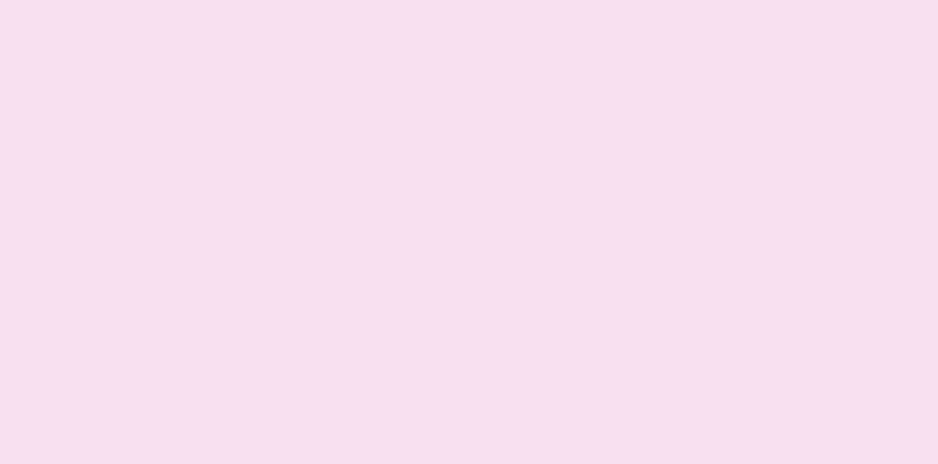
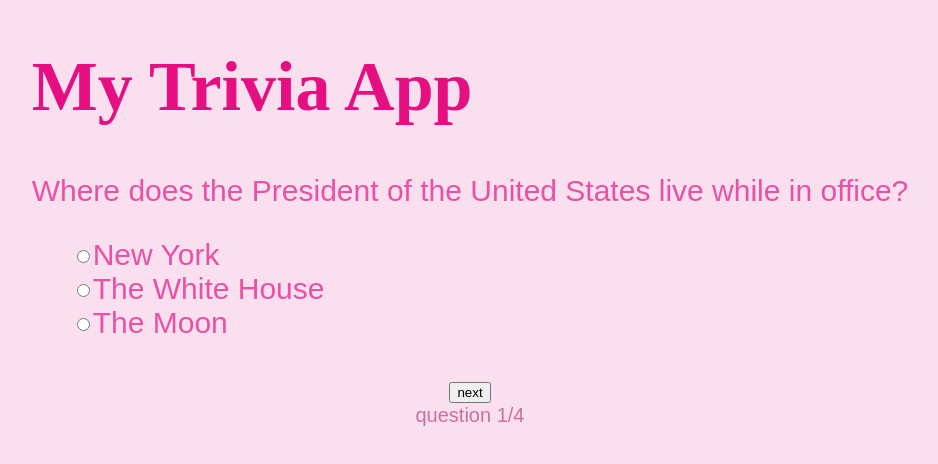
Before and after one commit to Maya-Israeli/trivia-app, a React (Create React App) app: page /questions in a window 1280 px wide. Before the commit this address had no page. Shown: the top 464 px of the page, without its empty margins (170-1108 px from the left). Built offline with nearby package versions, Linux system fonts and the light colour scheme.

Commit message:
add redux packages & fix code review

```diff
--- a/package.json
+++ b/package.json
@@ -3,6 +3,7 @@
   "version": "0.1.0",
   "private": true,
   "dependencies": {
+    "@reduxjs/toolkit": "^1.6.2",
     "@testing-library/jest-dom": "^5.15.0",
     "@testing-library/react": "^11.2.7",
     "@testing-library/user-event": "^12.8.3",
@@ -10,8 +11,10 @@
     "@types/node": "^12.20.37",
     "@types/react": "^17.0.36",
     "@types/react-dom": "^17.0.11",
+    "@types/react-redux": "^7.1.20",
     "react": "^17.0.2",
     "react-dom": "^17.0.2",
+    "react-redux": "^7.2.6",
     "react-router-dom": "^6.0.2",
     "react-scripts": "4.0.3",
     "typescript": "^4.5.2",
--- a/src/App.tsx
+++ b/src/App.tsx
@@ -1,8 +1,8 @@
 import React, { useEffect, useState } from 'react';
 import './App.css';
-import Content from './components/Content'
-import Summary from './components/Summary'
-import {IQuestion} from './models/IQuestion';
+import Content from './components/Content';
+import Summary from './components/Summary';
+import { IQuestion } from './models/IQuestion';
 
 const App: React.FC<{}> = ({}) => {
   const [loadJson, setLoadJson] = useState(false);
@@ -11,41 +11,51 @@ const App: React.FC<{}> = ({}) => {
   const [numOfCorrectAnswer, setNumOfCorrectAnswer] = useState(0);
 
   const nextQuestion = (answerChoosed: number) => {
-    if(questions[currentQuestion].correct === answerChoosed){
-      setNumOfCorrectAnswer(numOfCorrectAnswer+1);
+    if (questions[currentQuestion].correct === answerChoosed) {
+      setNumOfCorrectAnswer(numOfCorrectAnswer + 1);
     }
-    setCurrentQuestion(currentQuestion+1);
-  }
+    setCurrentQuestion(currentQuestion + 1);
+  };
 
   useEffect(() => {
     fetch('questions.json')
-    .then((response) => response.json())
-    .then(data => setQuestions(data.questions));
+      .then((response) => response.json())
+      .then((data) => setQuestions(data.questions));
     setLoadJson(true);
-  }, [])
-
+  }, []);
 
   const tryAgain = () => {
     setCurrentQuestion(0);
     setNumOfCorrectAnswer(0);
-  }
+  };
 
   const WhichPage: React.FC = () => {
-    if (currentQuestion < questions.length){
-      return <Content questionList={questions} currentQuestion={currentQuestion} nextQuestion={nextQuestion}/>;
+    if (currentQuestion < questions.length) {
+      return (
+        <Content
+          questionList={questions}
+          currentQuestion={currentQuestion}
+          nextQuestion={nextQuestion}
+        />
+      );
+    } else {
+      return (
+        <Summary
+          numOfQuestions={questions.length}
+          numOfCorrectAnswer={numOfCorrectAnswer}
+          tryAgain={tryAgain}
+        />
+      );
     }
-    else{
-      return <Summary numOfQuestions={questions.length} numOfCorrectAnswer={numOfCorrectAnswer} tryAgain={tryAgain}/>;
-    }
-  }
+  };
 
-  return (
-    loadJson ?
-    <div className="App">
-      <WhichPage/>
+  return loadJson ? (
+    <div className='App'>
+      <WhichPage />
     </div>
-    : <p> LOADING.... </p>
+  ) : (
+    <p> LOADING.... </p>
   );
-}
+};
 
 export default App;
--- /dev/null
+++ b/src/components/About.tsx
@@ -0,0 +1,18 @@
+import React from 'react';
+import { Link } from 'react-router-dom';
+
+const About: React.FC<{}> = () => {
+  return (
+    <div>
+      <div>
+        <p>This is about page</p>
+      </div>
+
+      <div>
+        <Link to='questions'>Start Game</Link>
+      </div>
+    </div>
+  );
+};
+
+export default About;
--- a/src/components/Content.css
+++ b/src/components/Content.css
@@ -4,13 +4,13 @@ header{
     color:rgb(230, 15, 129)
 }
 
-#question{
+.question{
     text-align: center;
     font-size: 30px;
     color:rgba(223, 13, 129, 0.678);
 }
 
-#progressBar {
+.progressBar {
     text-align: center;
     font-size: 20px;
     color:rgba(182, 59, 127, 0.678);
--- a/src/components/Content.tsx
+++ b/src/components/Content.tsx
@@ -1,14 +1,13 @@
 import React from 'react';
 import { IQuestion } from '../models/IQuestion';
-import ProgressBar from './ProgressBar'
-import Question from './Question'
+import ProgressBar from './ProgressBar';
+import Question from './Question';
 import './Content.css';
 
-
-interface IProps{
-    questionList: IQuestion[];
-    currentQuestion: number;
-    nextQuestion: Function;
+interface IProps {
+  questionList: IQuestion[];
+  currentQuestion: number;
+  nextQuestion: (answerChoosed: number) => void;
 }
 
 const Content: React.FC<IProps> = (props: IProps) => {
@@ -18,15 +17,22 @@ const Content: React.FC<IProps> = (props: IProps) => {
         <h1>My Trivia App</h1>
       </header>
 
-      <div id="question">
-        <Question questionList={props.questionList} currentQuestion={props.currentQuestion} nextQuestion={props.nextQuestion}/>
+      <div className="question">
+        <Question
+          questionList={props.questionList}
+          currentQuestion={props.currentQuestion}
+          nextQuestion={props.nextQuestion}
+        />
       </div>
 
-      <div id="progressBar">
-        <ProgressBar currentQuestion={props.currentQuestion} totalQuestions={props.questionList.length}/>
+      <div className="progressBar">
+        <ProgressBar
+          currentQuestion={props.currentQuestion}
+          totalQuestions={props.questionList.length}
+        />
       </div>
     </div>
   );
-}
+};
 
 export default Content;
--- a/src/components/PossibleAnswer.tsx
+++ b/src/components/PossibleAnswer.tsx
@@ -1,25 +1,23 @@
 import React from 'react';
 import './PosibleAnswer.css';
 
-
-interface IProps{
+interface IProps {
   answer: string;
-    nextQuestion: Function;
+  nextQuestion: (answerChoosed: number) => void;
   currentQuestion: number;
   answerIndex: number;
 }
 
 const PossibleAnswer: React.FC<IProps> = (props: IProps) => {
-
   const handleClick = () => {
     props.nextQuestion(props.answerIndex);
-    }
+  };
   return (
     <li>
-        <input type="radio" id="{answerIndex}" name="answer" onClick={handleClick}/>
-        <label htmlFor="{answerIndex}" onClick={handleClick}>{props.answer}</label>
+      <input type='radio' name='answer' onClick={handleClick} />
+      <label onClick={handleClick}>{props.answer}</label>
     </li>
   );
-}
+};
 
 export default PossibleAnswer;
--- a/src/components/ProgressBar.tsx
+++ b/src/components/ProgressBar.tsx
@@ -1,16 +1,16 @@
 import React from 'react';
 
-interface IProps{
-    currentQuestion: number
-    totalQuestions: number
+interface IProps {
+  currentQuestion: number;
+  totalQuestions: number;
 }
 
-const ProgressBar: React.FC<IProps> = (props: IProps) => {
+const ProgressBar: React.FC<IProps> = ({ currentQuestion, totalQuestions }) => {
   return (
     <div>
-        question {props.currentQuestion+1}/{props.totalQuestions}
+      question {currentQuestion + 1}/{totalQuestions}
     </div>
   );
-}
+};
 
 export default ProgressBar;
--- a/src/components/Question.tsx
+++ b/src/components/Question.tsx
@@ -1,22 +1,31 @@
 import React from 'react';
 import { IQuestion } from '../models/IQuestion';
-import PossibleAnswer from './PossibleAnswer'
+import PossibleAnswer from './PossibleAnswer';
 
-interface IProps{
-    questionList: IQuestion[];
-    currentQuestion: number;
-    nextQuestion: Function;
+interface IProps {
+  questionList: IQuestion[];
+  currentQuestion: number;
+  nextQuestion: (answerChoosed: number) => void;
 }
 const Question: React.FC<IProps> = (props: IProps) => {
   const answers = props.questionList[props.currentQuestion].answers;
   return (
     <div>
-        <p>{props.questionList[props.currentQuestion].question}</p>
-        <ul>
-            {answers.map((currAnswer: string, index: number) => <PossibleAnswer key={"question"+props.currentQuestion+"answer"+index} answer={currAnswer} nextQuestion={props.nextQuestion} currentQuestion={props.currentQuestion} answerIndex={index}/>)}
-        </ul>
+      <p>{props.questionList[props.currentQuestion].question}</p>
+      <ul>
+        {answers.map((currAnswer: string, index: number) => (
+          <PossibleAnswer
+            key={'question' + props.currentQuestion + 'answer' + index}
+            answer={currAnswer}
+            nextQuestion={props.nextQuestion}
+            currentQuestion={props.currentQuestion}
+            answerIndex={index}
+          />
+        ))}
+      </ul>
+      <button>next</button>
     </div>
   );
-}
+};
 
 export default Question;
--- a/src/components/Summary.tsx
+++ b/src/components/Summary.tsx
@@ -1,33 +1,33 @@
 import React from 'react';
 import './Summary.css';
 
-
-interface IProps{
+interface IProps {
   numOfQuestions: number;
   numOfCorrectAnswer: number;
-  tryAgain: Function;
+  tryAgain: () => void;
 }
 
+const calculateGrade = (numOfCorrectAnswer: number, numOfQuestions: number) => {
+  return (numOfCorrectAnswer * 100) / numOfQuestions;
+};
+
 const Summary: React.FC<IProps> = (props: IProps) => {
-  const tryAgain = () => {
-    props.tryAgain();
-  }
-
   return (
-    <div className="content">
+    <div className='content'>
       <div>
         <p>You did it!!!</p>
         <p>Number Of Correct answers: {props.numOfCorrectAnswer}</p>
-        <p>Grade: {props.numOfCorrectAnswer * 100 / props.numOfQuestions}</p>
+        <p>
+          Grade:{' '}
+          {calculateGrade(props.numOfCorrectAnswer, props.numOfQuestions)}
+        </p>
       </div>
 
       <div>
-        <button onClick={tryAgain}>
-					Try Again
-				</button>
+        <button onClick={() => props.tryAgain()}>Try Again</button>
       </div>
     </div>
   );
-}
+};
 
 export default Summary;
--- a/src/index.tsx
+++ b/src/index.tsx
@@ -2,18 +2,17 @@ import React from 'react';
 import ReactDOM from 'react-dom';
 import './index.css';
 import App from './App';
+import About from './components/About';
 import reportWebVitals from './reportWebVitals';
 import { BrowserRouter, Route, Routes } from 'react-router-dom';
 
 ReactDOM.render(
   <React.StrictMode>
     <BrowserRouter>
-
-    <Routes>
-        <Route path="/" element={<App />} />
-        <Route path="about" element={<App />} />
+      <Routes>
+        <Route path='/' element={<About />} />
+        <Route path='questions' element={<App />} />
       </Routes>
-
     </BrowserRouter>
   </React.StrictMode>,
   document.getElementById('root')
```
Also changed, not shown: 1 other file (tests, documents, lock files or other folders). Lines whose indentation alone changed are shown as unchanged.
